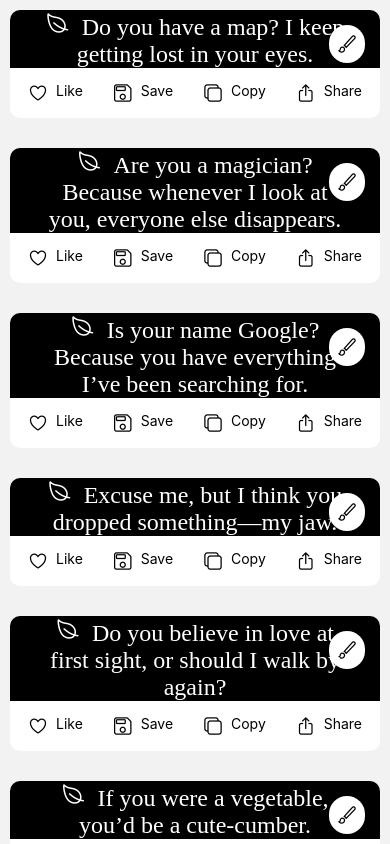
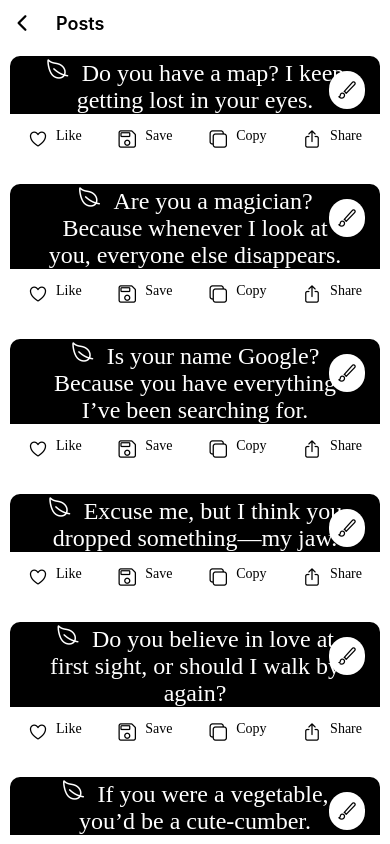
Before and after one commit to sabindahal2004/Pickup-Lines-App, a React Native app: screen /Posts in a window 390 px wide. Shown: the top 844 px of the page. Built offline with nearby package versions, Linux system fonts and the light colour scheme.

Commit message:
Add custom back header arrow

```diff
--- a/src/components/PostCardFooter.tsx
+++ b/src/components/PostCardFooter.tsx
@@ -1,34 +1,34 @@
 import {StyleSheet, Text, TouchableOpacity, View} from 'react-native';
 import React from 'react';
-import {BORDERRADIUS, FONTSIZE, SPACING} from '../theme/theme';
+import {BORDERRADIUS, FONTFAMILY, FONTSIZE, SPACING} from '../theme/theme';
 import Icon from 'react-native-vector-icons/Ionicons';
 
 const PostCardFooter = () => {
   return (
     <View style={styles.PostCardFooterContainer}>
-      <View>
-        <TouchableOpacity style={styles.FooterIconContainer}>
+      <View style={styles.FooterIconContainer}>
+        <TouchableOpacity>
           <Icon name="heart-outline" size={FONTSIZE.size_20} />
-          <Text style={styles.FooterLabel}>Like</Text>
         </TouchableOpacity>
+        <Text style={styles.FooterLabel}>Like</Text>
       </View>
-      <View>
-        <TouchableOpacity style={styles.FooterIconContainer}>
+      <View style={styles.FooterIconContainer}>
+        <TouchableOpacity>
           <Icon name="save-outline" size={FONTSIZE.size_20} />
-          <Text style={styles.FooterLabel}>Save</Text>
         </TouchableOpacity>
+        <Text style={styles.FooterLabel}>Save</Text>
       </View>
-      <View>
-        <TouchableOpacity style={styles.FooterIconContainer}>
+      <View style={styles.FooterIconContainer}>
+        <TouchableOpacity>
           <Icon name="copy-outline" size={FONTSIZE.size_20} />
-          <Text style={styles.FooterLabel}>Copy</Text>
         </TouchableOpacity>
+        <Text style={styles.FooterLabel}>Copy</Text>
       </View>
-      <View>
-        <TouchableOpacity style={styles.FooterIconContainer}>
+      <View style={styles.FooterIconContainer}>
+        <TouchableOpacity>
           <Icon name="share-outline" size={FONTSIZE.size_20} />
-          <Text style={styles.FooterLabel}>Share</Text>
         </TouchableOpacity>
+        <Text style={styles.FooterLabel}>Share</Text>
       </View>
     </View>
   );
@@ -53,5 +53,6 @@ const styles = StyleSheet.create({
   },
   FooterLabel: {
     color: '#000',
+    fontFamily:FONTFAMILY.poppins_medium,
   },
 });
--- a/src/components/PostList.tsx
+++ b/src/components/PostList.tsx
@@ -2,25 +2,60 @@ import React from 'react';
 import {StyleSheet, FlatList} from 'react-native';
 import PostsData from '../data/PostsData';
 import PostCard from './PostCard';
-import { SPACING } from '../theme/theme';
+import {SPACING} from '../theme/theme';
+import {Text, View, TouchableOpacity} from 'react-native';
+import Icon from 'react-native-vector-icons/Ionicons';
 
 const PostList = ({navigation}: {navigation: any}) => {
+  const handleBack = () => {
+    navigation.goBack();
+  };
   return (
+    <View style={styles.container}>
+      <View style={styles.header}>
+        <TouchableOpacity onPress={handleBack} style={styles.backButton}>
+          <Icon name="chevron-back-outline" size={24} color="#000" />
+        </TouchableOpacity>
+        <Text style={styles.title}>Posts</Text>
+      </View>
+
+      {/* Post List */}
       <FlatList
         data={PostsData}
-      renderItem={({item}) => <PostCard item={item} navigation={navigation} />}
+        renderItem={({item}) => (
+          <PostCard item={item} navigation={navigation} />
+        )}
         keyExtractor={item => item.id.toString()}
         contentContainerStyle={styles.PostListContainer}
         showsVerticalScrollIndicator={false}
       />
+    </View>
   );
 };
 
 export default PostList;
 
 const styles = StyleSheet.create({
+  container: {
+    flex: 1,
+    backgroundColor: '#fff',
+  },
+  header: {
+    flexDirection: 'row',
+    alignItems: 'center',
+    paddingVertical: SPACING.space_10,
+    paddingHorizontal: SPACING.space_10,
+    gap:SPACING.space_12,
+  },
+  backButton: {
+    paddingRight: 10,
+  },
+  title: {
+    fontSize: 18,
+    fontWeight: '600',
+  },
   PostListContainer: {
-    gap:30,
-    padding:SPACING.space_10,
+    gap: 20,
+    padding: SPACING.space_10,
   },
 });
--- a/src/screens/PostScreen.tsx
+++ b/src/screens/PostScreen.tsx
@@ -1,16 +1,19 @@
 import React from 'react';
-import {StyleSheet, Text, View} from 'react-native';
+import {StyleSheet} from 'react-native';
 import {SafeAreaView} from 'react-native-safe-area-context';
 import PostList from '../components/PostList';
 
-const PostScreen = ({navigation}:{navigation:any}) => {
+const PostScreen = ({navigation}: {navigation: any}) => {
   return (
-    <SafeAreaView>
+    <SafeAreaView style={styles.Container}>
       <PostList navigation={navigation} />
     </SafeAreaView>
   );
 };
 
 export default PostScreen;
-
-const styles = StyleSheet.create({});
+const styles = StyleSheet.create({
+  Container: {
+    flex: 1,
+  },
+});
```
Lines whose indentation alone changed are shown as unchanged.
